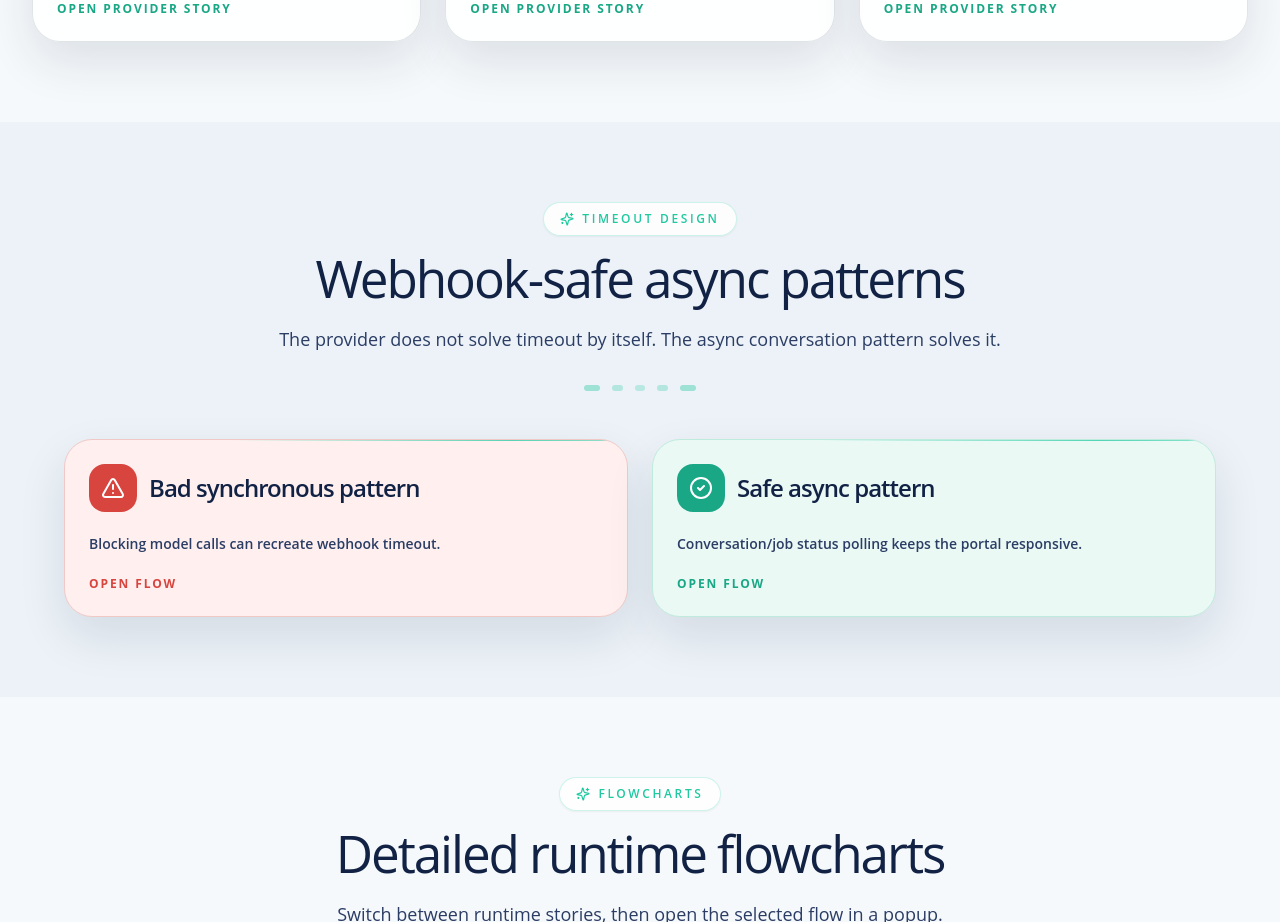
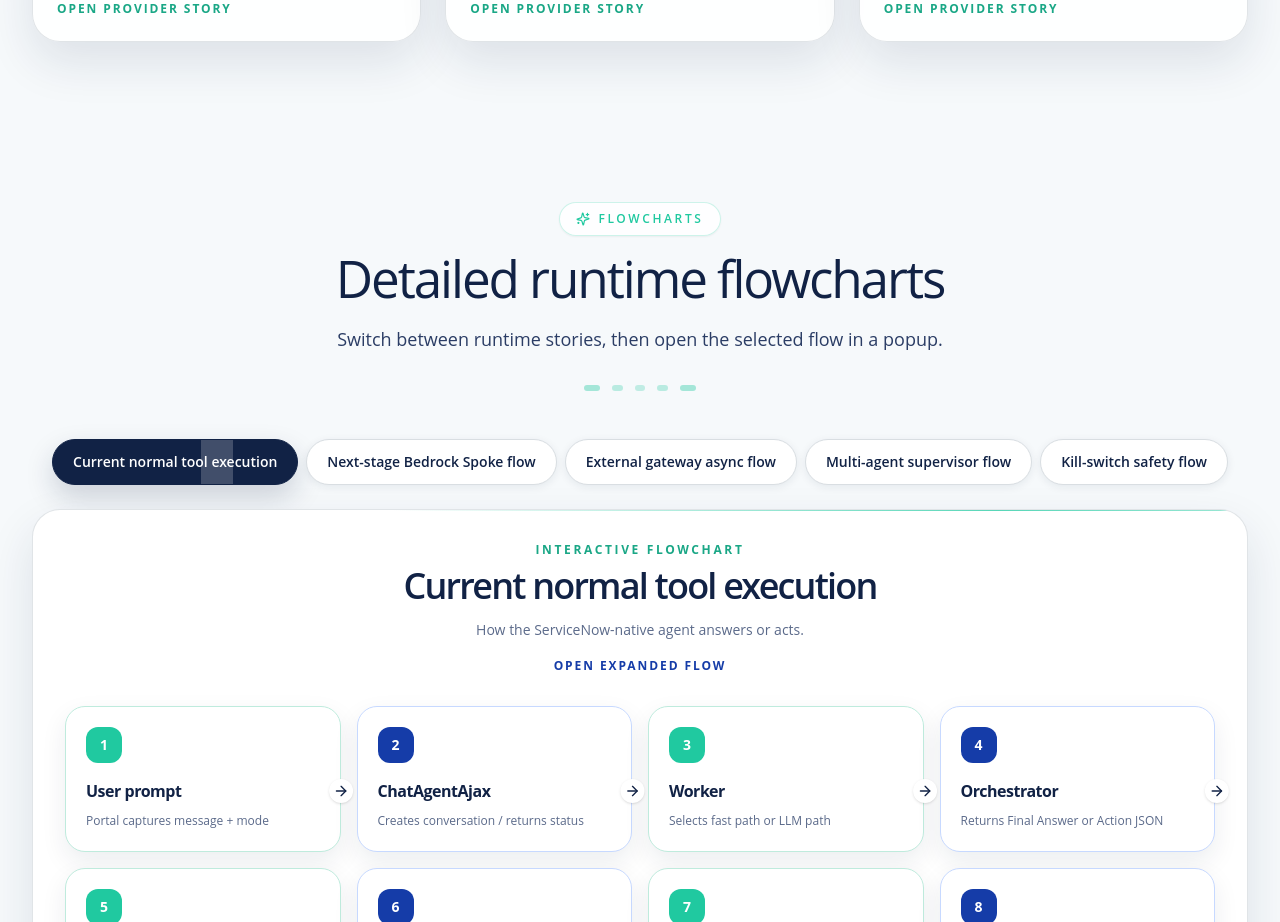
Before and after one commit to nivetha0069/kstack-ai, a React (Vite) app: page / in a window 1280 px wide. Shown: the part 2800-3722 px from the top of the page. Built offline with nearby package versions, Linux system fonts and the light colour scheme.

Commit message:
Remove async timeout section

```diff
--- a/src/KeenStackAgentFlowchart.jsx
+++ b/src/KeenStackAgentFlowchart.jsx
@@ -1,8 +1,6 @@
 import React, { useMemo, useState } from "react";
 import { AnimatePresence, motion } from "framer-motion";
 import {
-  AlertTriangle,
-  ArrowDown,
   ArrowRight,
   Bot,
   BrainCircuit,
@@ -452,27 +450,6 @@ const providerOptions = [
     bestFor: "Advanced model routing, retries, streaming, multi-agent orchestration, cross-channel use.",
     risk: "More infrastructure and auth surface. Needs job_id/status pattern to avoid webhook timeout.",
     pattern: "Worker -> Gateway job_id -> Bedrock/Claude/OpenAI -> status/callback -> ServiceNow executes tools",
-  },
-];
-
-const timeoutPatterns = [
-  {
-    id: "t-1",
-    title: "Bad synchronous pattern",
-    icon: AlertTriangle,
-    tone: "bad",
-    summary: "Blocking model calls can recreate webhook timeout.",
-    flow: ["Portal Send", "Worker waits", "External API waits", "Bedrock waits", "Response may time out"],
-    note: "This recreates the webhook timeout problem. Avoid for long LLM calls.",
-  },
-  {
-    id: "t-2",
-    title: "Safe async pattern",
-    icon: CheckCircle2,
-    tone: "good",
-    summary: "Conversation/job status polling keeps the portal responsive.",
-    flow: ["Create conversation", "Start async job", "Return job_id/status", "Poll conversation/status", "Render final answer"],
-    note: "This works with LLMClient, Bedrock Spoke, or external API.",
   },
 ];
 
@@ -1016,42 +993,6 @@ function ProviderCards({ setModal }) {
   );
 }
 
-function TimeoutCards({ setModal }) {
-  return (
-    <div className={cn("mx-auto mt-12 grid max-w-6xl md:grid-cols-2", LAYOUT.gridGap)}>
-      {timeoutPatterns.map((pattern) => {
-        const Icon = pattern.icon || CheckCircle2;
-        const isGood = pattern.tone === "good";
-        return (
-          <Card
-            key={pattern.id}
-            className={LAYOUT.cardRadius}
-            style={{ background: isGood ? "#EAF9F4" : "#FFF0EF", borderColor: isGood ? "#BFEBDD" : "#F0C9C6" }}
-            onClick={() => setModal({
-              title: pattern.title,
-              icon: pattern.icon,
-              eyebrow: "Timeout design",
-              body: pattern.note,
-              flow: pattern.flow.map((step) => [step, step === "Start async job" || step === "Return job_id/status" || step === "Poll conversation/status" ? "Keeps long-running work outside the original request." : "Runtime step in the request lifecycle."]),
-            })}
-          >
-            <div className={LAYOUT.cardPad}>
-              <div className="mb-5 flex items-center gap-3">
-                <div className="flex h-12 w-12 items-center justify-center rounded-[16px] text-white" style={{ background: isGood ? KS.greenDark : KS.danger }}>
-                  <Icon className="h-6 w-6" />
-                </div>
-                <h3 className="text-2xl font-semibold tracking-[-0.04em] text-[#112245]">{pattern.title}</h3>
-              </div>
-              <p className="text-sm font-semibold leading-6 text-[#2B3D65]">{pattern.summary}</p>
-              <div className="mt-5 text-xs font-bold uppercase tracking-[0.16em]" style={{ color: isGood ? KS.greenDark : KS.danger }}>Open flow</div>
-            </div>
-          </Card>
-        );
-      })}
-    </div>
-  );
-}
-
 function KillSwitchMatrix({ setModal }) {
   return (
     <div className={cn("mx-auto mt-12 grid max-w-7xl md:grid-cols-2 xl:grid-cols-4", LAYOUT.gridGap)}>
@@ -1335,11 +1276,6 @@ export default function KeenStackAgentFlowchart() {
           <ProviderCards setModal={setModal} />
         </section>
 
-        <section className={cn(LAYOUT.pageGutter, LAYOUT.sectionY)}>
-          <SectionTitle eyebrow="Timeout design" title="Webhook-safe async patterns" subtitle="The provider does not solve timeout by itself. The async conversation pattern solves it." />
-          <TimeoutCards setModal={setModal} />
-        </section>
-
         <section className={cn(LAYOUT.pageGutter, LAYOUT.sectionY)} style={{ background: "rgba(255,255,255,0.54)" }}>
           <SectionTitle eyebrow="Flowcharts" title="Detailed runtime flowcharts" subtitle="Switch between runtime stories, then open the selected flow in a popup." />
           <ScenarioFlowcharts setModal={setModal} />
```
